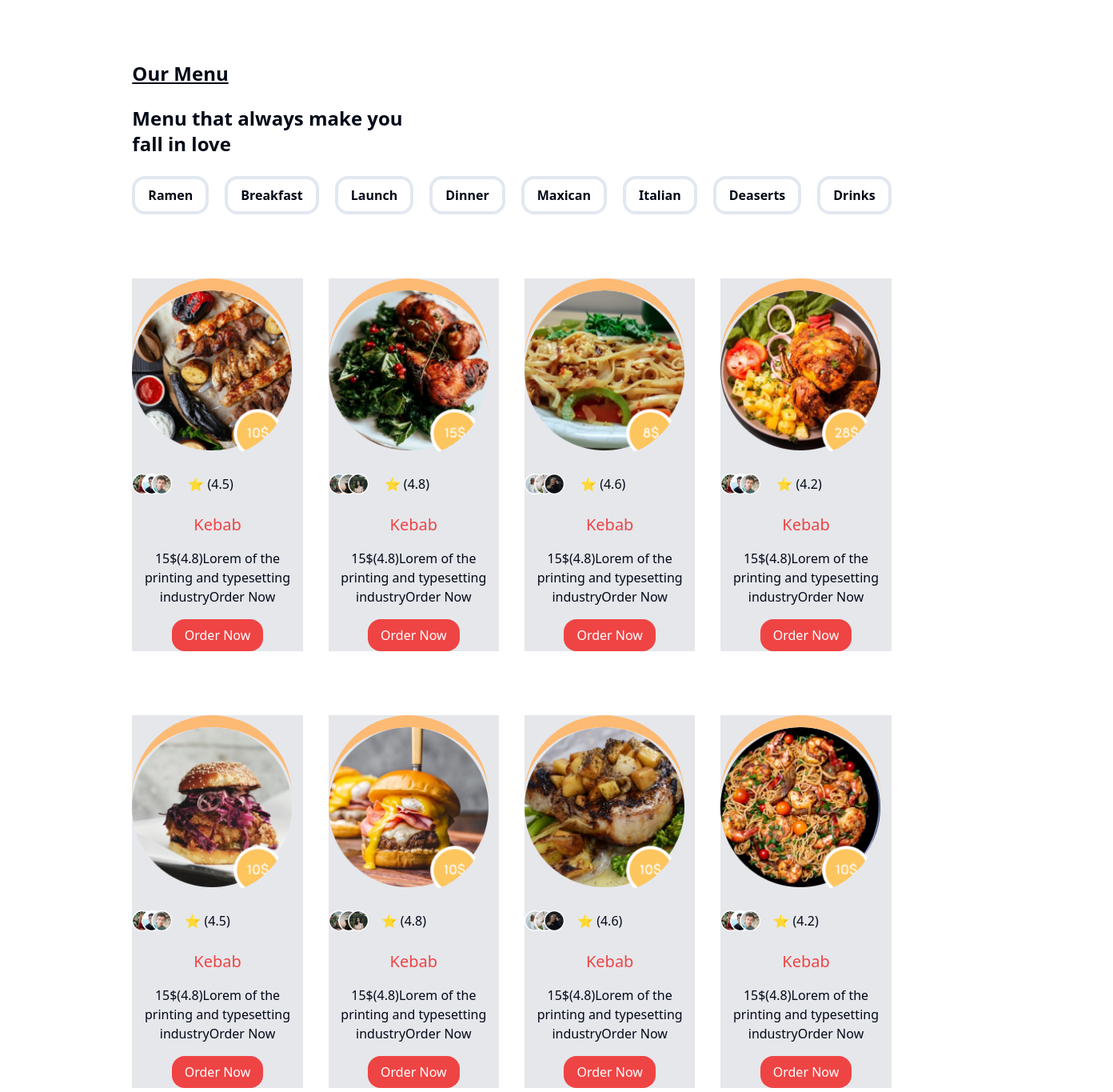
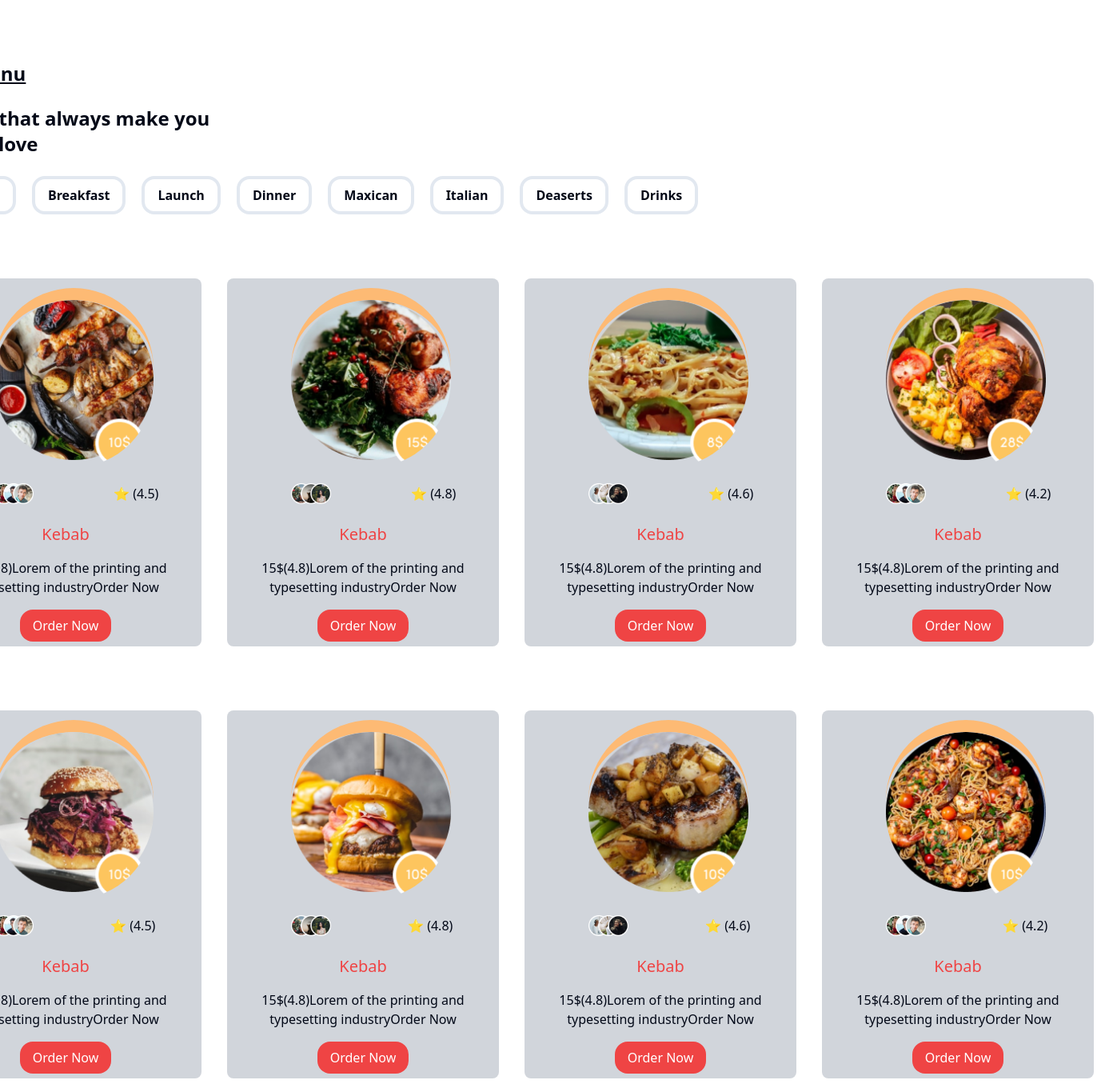
Before and after one commit to AliAkbarBrohiWebDeveloper/multi-page-website-tailwind-css, a Next.js app: page /Menu in a window 1280 px wide. Shown: the part 100-1465 px from the top of the page at 80% size, 1392 px wide, since content can reach past the window. Built offline with nearby package versions, Linux system fonts and the light colour scheme.

Commit message:
adding project

```diff
--- a/src/app/Menu/page.tsx
+++ b/src/app/Menu/page.tsx
@@ -83,12 +83,12 @@ const Menu = () => {
 <div className='flex justify-center items-center  px-[200px]  '>
     <div >
 
-<h5 className='underline font-bold text-2xl '>Our Menu</h5>
+<h5 className='underline font-bold text-2xl mx-6 '>Our Menu</h5>
 
 
-<h4 className='font-bold text-2xl whitespace-pre-line mt-6'>{menu}</h4>
+<h4 className='font-bold text-2xl whitespace-pre-line mt-6 mx-9'>{menu}</h4>
 
-<div className='flex gap-5'>
+<div className='flex gap-5 mx-9'>
 <div className='hidden sm:block'>
 <Button2 text='Ramen'/>
 </div>
@@ -113,17 +113,17 @@ const Menu = () => {
 
 </div>
 
-<div className='my-20 flex gap-x-8 gap-y-6 flex-col md:flex-row justify-center items-center'>
+<div className='my-20 flex gap-x-8 gap-y-6 flex-col md:flex-row justify-center items-center mx-6'>
 
 {
 Images.map((brand,i)=>(
 
 
-<div key={i} data-aos="zoom-in" className='bg-gray-200'>
-<Image src={brand.src} alt='kebab' height={1000} width={1000}   className='border-t-[15px] w-[200px] border-orange-300 rounded-full '/>
+<div key={i} data-aos="zoom-in" className='bg-gray-300 rounded-lg w-[340px] h-[460px] '>
+<Image src={brand.src} alt='kebab' height={1000} width={1000}   className='border-t-[15px] w-[200px] border-orange-300 rounded-full mx-20 mt-3'/>
 <div className='flex items-center mt-5 gap-5'>
 
-<Image src={brand.img2} alt='Group1' height={50} width={50}/>
+<Image src={brand.img2} alt='Group1' height={50} width={50} className='mx-20'/>
 <h1>{brand.header2}</h1>
 
 </div>
@@ -139,16 +139,16 @@ Images.map((brand,i)=>(
 
 }
 </div>
-<div className='my-20 flex gap-x-8 gap-y-6 flex-col md:flex-row justify-center items-center'>
+<div className='my-20  mx-6 flex gap-x-8 gap-y-6 flex-col md:flex-row justify-center items-center '>
 
 {
   Images2.map((brands,index)=>(
-<div key={index}  data-aos="zoom-in" className='bg-gray-200'>
-<Image src={brands.src} alt='kabab' height={100} width={100} className='border-t-[15px] border-orange-300 rounded-full w-[200px] '/>
+<div key={index}  data-aos="zoom-in" className='bg-gray-300 w-[340px] h-[460px] rounded-lg'>
+<Image src={brands.src} alt='kabab' height={100} width={100} className='border-t-[15px] border-orange-300 rounded-full w-[200px] mx-20 mt-3'/>
 
 <div className='flex items-center mt-5 gap-4'>
 
-<Image src={brands.img2} height={50} width={50} alt='Group1'/>
+<Image src={brands.img2} height={50} width={50} alt='Group1' className='mx-20'/>
 <h1>{brands.header2}</h1>
 
 </div>
--- a/src/components/widjets/special.tsx
+++ b/src/components/widjets/special.tsx
@@ -54,22 +54,22 @@ const Special = () => {
 </div>
 
 
-<div className='my-20 flex gap-x-8 gap-y-6 flex-col md:flex-row justify-center items-center px-28  '>
+<div className='my-20 flex gap-x-8 gap-y-6 flex-col md:flex-row justify-center items-center   '>
 {
 Images.map((brands,index)=>(
 
 
-<div key={index} data-aos="zoom-in" className='bg-red-100'>
-<Image src={brands.src} alt='kebab' height={100} width={100}  className='w-[200px]'/>
-<div className='flex items-center mt-5 gap-5'>
+<div key={index} data-aos="zoom-in" className='bg-red-100 rounded-lg w-[340px] h-[470px] '>
+<Image src={brands.src} alt='kebab' height={100} width={100}  className='w-[200px] mx-16 md:mx-10 mt-3'/>
+<div className='flex items-center mt-5 gap-4 '>
 
-<Image src={brands.img2} alt='Group1' height={50} width={50}/>
+<Image src={brands.img2} alt='Group1' height={50} width={50} className='mx-16 md:mx-10'/>
 <h3 className='text-center'>{brands.header2}</h3>
 
 </div>
 
 <h4 className='text-red-500 font-medium text-xl mt-6 text-center'>{brands.header1}</h4>
-<p className='mt-4 text-center'>{brands.paragraph}</p>
+<p className='mt-4  text-center'>{brands.paragraph}</p>
 <div className='mt-4 text-center'>
   <div className='text-center'>
 <Button text='Order Now '/>
```
